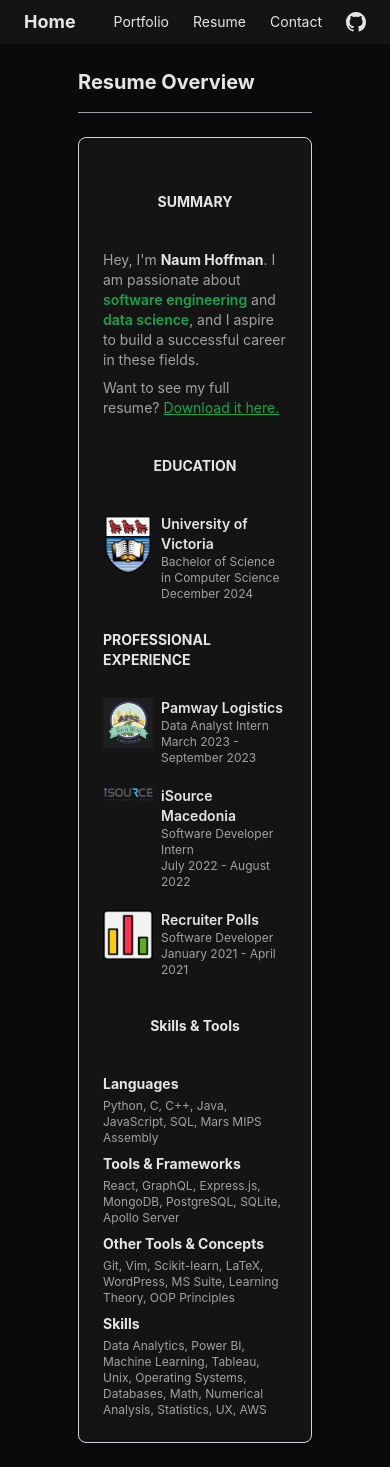
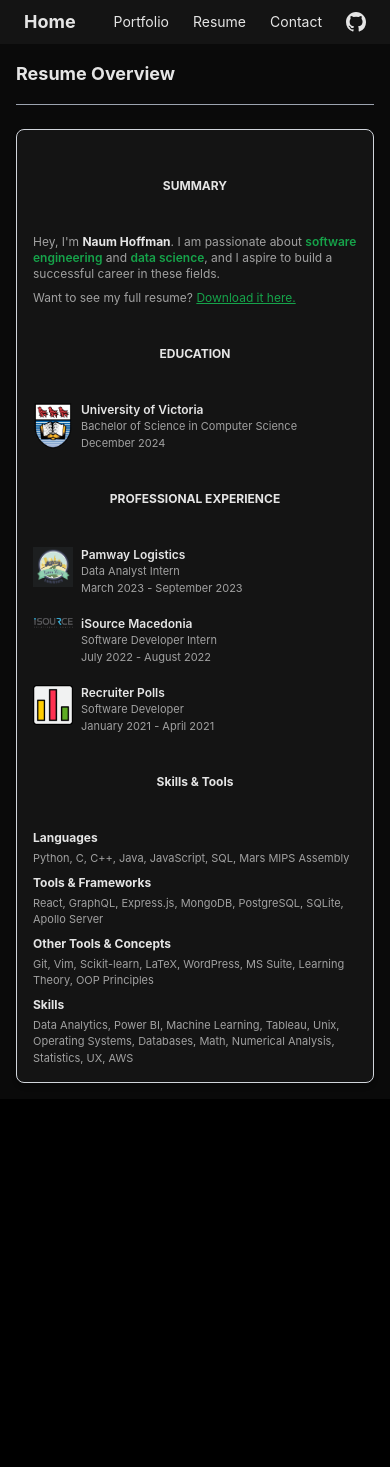
Before and after one commit to naumgh/my-portfolio, a SvelteKit app: page /resume in a window 390 px wide. After the commit the page ends 1099 px from the top, so only its background shows below. Built offline with nearby package versions, Linux system fonts and the light colour scheme.

Commit message:
fixing mobile formatting issues

```diff
--- a/src/routes/resume/+page.svelte
+++ b/src/routes/resume/+page.svelte
@@ -5,28 +5,28 @@
 
 <Navbar />
 
-<main class="p-6 px-[20vw] bg-background text-primary font-sans min-h-screen">
+<main class="p-4 sm:p-6 bg-background text-primary font-sans min-h-screen">
     <!-- Resume Summary -->
-    <div class="flex items-center space-x-3 mb-4 max-w-2xl mx-auto">
-        <h1 class="text-xl font-bold">Resume Overview</h1>
+    <div class="flex items-center space-x-3 mb-4 w-full max-w-2xl mx-auto">
+        <h1 class="text-lg sm:text-xl font-bold">Resume Overview</h1>
     </div>
 
     <!-- Divider Line -->
-    <hr class="border-t border-gray-400 mb-6 max-w-2xl mx-auto" />
+    <hr class="border-t border-gray-400 mb-6 w-full max-w-2xl mx-auto" />
     <!-- Resume Card -->
      <!-- global card affects everything-->
-    <div class="max-w-2xl mx-auto border border-gray-300 rounded-lg p-6 bg-surface shadow-md space-y-2">
+    <div class="w-full max-w-2xl mx-auto border border-gray-300 rounded-lg p-4 sm:p-6 bg-surface shadow-md space-y-2">
         <!-- Circle around Summary -->
         <div class="h-20 flex items-center justify-center w-full">
-            <span class="text-sm font-bold">SUMMARY</span>
+            <span class="text-xs sm:text-sm font-bold">SUMMARY</span>
         </div>
         <div class="flex flex-col w-full space-y-2 mb-6">
-            <p class="text-sm text-secondary">
+            <p class="text-xs sm:text-sm text-secondary">
                 Hey, I'm <span class="font-bold text-primary">Naum Hoffman</span>.
                 I am passionate about <span class="text-accent font-semibold">software engineering </span>
                 and <span class="text-accent font-semibold">data science</span>, and I aspire to build a successful career in these fields.
             </p>
-            <p class="text-sm text-secondary">
+            <p class="text-xs sm:text-sm text-secondary">
                 Want to see my full resume?
                 <a
                     href="/Naum-Hoffman-Resume-2024s.pdf"
@@ -40,73 +40,72 @@
 
         <!-- Circle around Education -->
         <div class="h-20 flex items-center justify-center w-full">
-                <span class="text-sm font-bold">EDUCATION</span>
-
+            <span class="text-xs sm:text-sm font-bold">EDUCATION</span>
         </div>
         <div class="flex items-start space-x-2 mb-4">
-            <img src="/uvic.png" alt="University Logo" style="width: 50px; height: auto;" />
+            <img src="/uvic.png" alt="University Logo" style="width: 40px; height: auto;" class="sm:w-[50px]" />
             <div>
-                <p class="font-semibold text-primary text-sm">University of Victoria</p>
-                <p class="text-secondary text-xs">Bachelor of Science in Computer Science</p>
-                <p class="text-secondary text-xs">December 2024</p>
+                <p class="font-semibold text-primary text-xs sm:text-sm">University of Victoria</p>
+                <p class="text-secondary text-[11px] sm:text-xs">Bachelor of Science in Computer Science</p>
+                <p class="text-secondary text-[11px] sm:text-xs">December 2024</p>
             </div>
         </div>
 
         <!-- Circle around Professional Experience -->
         <div class="h-20 flex items-center justify-center w-full">
-                <span class="text-sm font-bold">PROFESSIONAL EXPERIENCE</span>
+            <span class="text-xs sm:text-sm font-bold">PROFESSIONAL EXPERIENCE</span>
         </div>
         <div class="flex flex-col space-y-5">
             <div class="flex items-start space-x-2">
-                <img src="/Pamway.png" alt="Pamway Logo" style="width: 50px; height: auto;" />
+                <img src="/Pamway.png" alt="Pamway Logo" style="width: 40px; height: auto;" class="sm:w-[50px]" />
                 <div>
-                    <p class="font-semibold text-primary text-sm">Pamway Logistics</p>
-                    <p class="text-secondary text-xs">Data Analyst Intern</p>
-                    <p class="text-secondary text-xs">March 2023 - September 2023</p>
+                    <p class="font-semibold text-primary text-xs sm:text-sm">Pamway Logistics</p>
+                    <p class="text-secondary text-[11px] sm:text-xs">Data Analyst Intern</p>
+                    <p class="text-secondary text-[11px] sm:text-xs">March 2023 - September 2023</p>
                 </div>
             </div>
             <div class="flex items-start space-x-2">
-                <img src="/isource.png" alt="iSource Logo" style="width: 50px; height: auto;" />
+                <img src="/isource.png" alt="iSource Logo" style="width: 40px; height: auto;" class="sm:w-[50px]" />
                 <div>
-                    <p class="font-semibold text-primary text-sm">iSource Macedonia</p>
-                    <p class="text-secondary text-xs">Software Developer Intern</p>
-                    <p class="text-secondary text-xs">July 2022 - August 2022</p>
+                    <p class="font-semibold text-primary text-xs sm:text-sm">iSource Macedonia</p>
+                    <p class="text-secondary text-[11px] sm:text-xs">Software Developer Intern</p>
+                    <p class="text-secondary text-[11px] sm:text-xs">July 2022 - August 2022</p>
                 </div>
             </div>
             <div class="flex items-start space-x-2">
-                <img src="/poll.png" alt="Recruiter Polls Logo" style="width: 50px; height: auto;" />
+                <img src="/poll.png" alt="Recruiter Polls Logo" style="width: 40px; height: auto;" class="sm:w-[50px]" />
                 <div>
-                    <p class="font-semibold text-primary text-sm">Recruiter Polls</p>
-                    <p class="text-secondary text-xs">Software Developer</p>
-                    <p class="text-secondary text-xs">January 2021 - April 2021</p>
+                    <p class="font-semibold text-primary text-xs sm:text-sm">Recruiter Polls</p>
+                    <p class="text-secondary text-[11px] sm:text-xs">Software Developer</p>
+                    <p class="text-secondary text-[11px] sm:text-xs">January 2021 - April 2021</p>
                 </div>
             </div>
         </div>
 
         <!-- Circle around Skills & Tools -->
         <div class="h-20 flex items-center justify-center w-full">
-                <span class="text-sm font-bold">Skills & Tools</span>
+            <span class="text-xs sm:text-sm font-bold">Skills & Tools</span>
         </div>
         <div class="flex flex-col space-y-2">
             <!-- Languages -->
             <div>
-                <h3 class="text-sm font-bold text-primary mb-1">Languages</h3>
-                <p class="text-xs text-secondary">Python, C, C++, Java, JavaScript, SQL, Mars MIPS Assembly</p>
+                <h3 class="text-xs sm:text-sm font-bold text-primary mb-1">Languages</h3>
+                <p class="text-[11px] sm:text-xs text-secondary">Python, C, C++, Java, JavaScript, SQL, Mars MIPS Assembly</p>
             </div>
             <!-- Tools & Frameworks -->
             <div>
-                <h3 class="text-sm font-bold text-primary mb-1">Tools & Frameworks</h3>
-                <p class="text-xs text-secondary">React, GraphQL, Express.js, MongoDB, PostgreSQL, SQLite, Apollo Server</p>
+                <h3 class="text-xs sm:text-sm font-bold text-primary mb-1">Tools & Frameworks</h3>
+                <p class="text-[11px] sm:text-xs text-secondary">React, GraphQL, Express.js, MongoDB, PostgreSQL, SQLite, Apollo Server</p>
             </div>
             <!-- Other Tools & Concepts -->
             <div>
-                <h3 class="text-sm font-bold text-primary mb-1">Other Tools & Concepts</h3>
-                <p class="text-xs text-secondary">Git, Vim, Scikit-learn, LaTeX, WordPress, MS Suite, Learning Theory, OOP Principles</p>
+                <h3 class="text-xs sm:text-sm font-bold text-primary mb-1">Other Tools & Concepts</h3>
+                <p class="text-[11px] sm:text-xs text-secondary">Git, Vim, Scikit-learn, LaTeX, WordPress, MS Suite, Learning Theory, OOP Principles</p>
             </div>
             <!-- Skills -->
             <div>
-                <h3 class="text-sm font-bold text-primary mb-1">Skills</h3>
-                <p class="text-xs text-secondary">Data Analytics, Power BI, Machine Learning, Tableau, Unix, Operating Systems, Databases, Math, Numerical Analysis, Statistics, UX, AWS</p>
+                <h3 class="text-xs sm:text-sm font-bold text-primary mb-1">Skills</h3>
+                <p class="text-[11px] sm:text-xs text-secondary">Data Analytics, Power BI, Machine Learning, Tableau, Unix, Operating Systems, Databases, Math, Numerical Analysis, Statistics, UX, AWS</p>
             </div>
         </div>
     </div>
```
